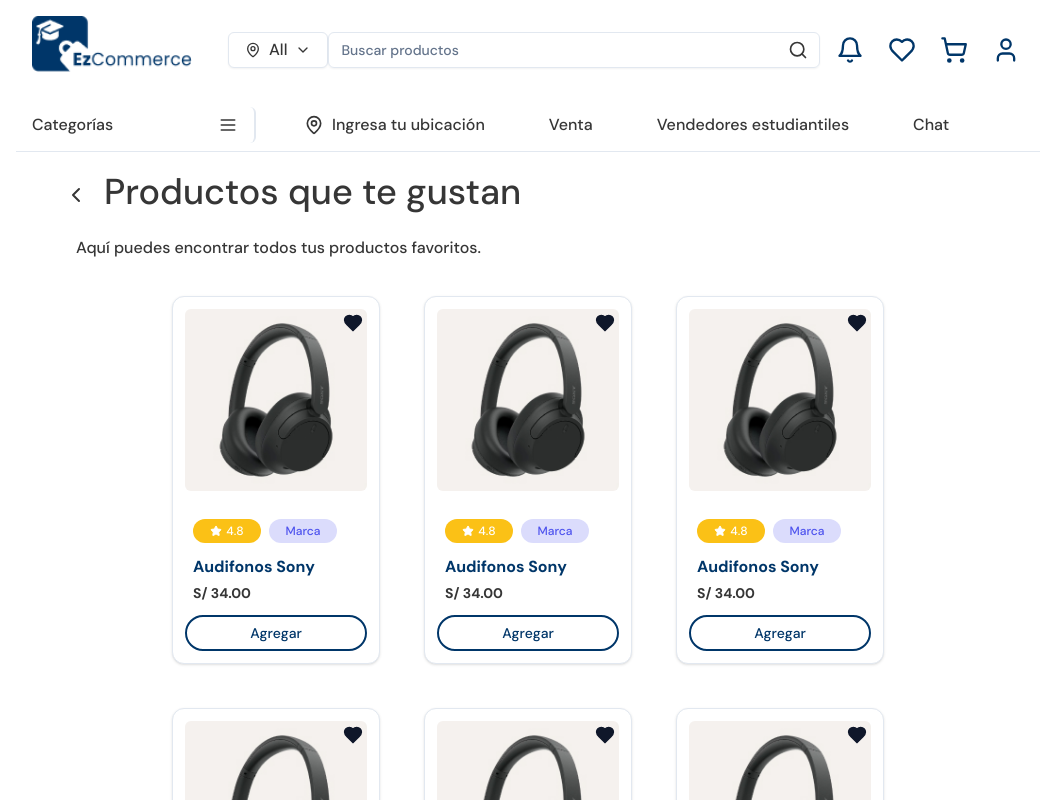
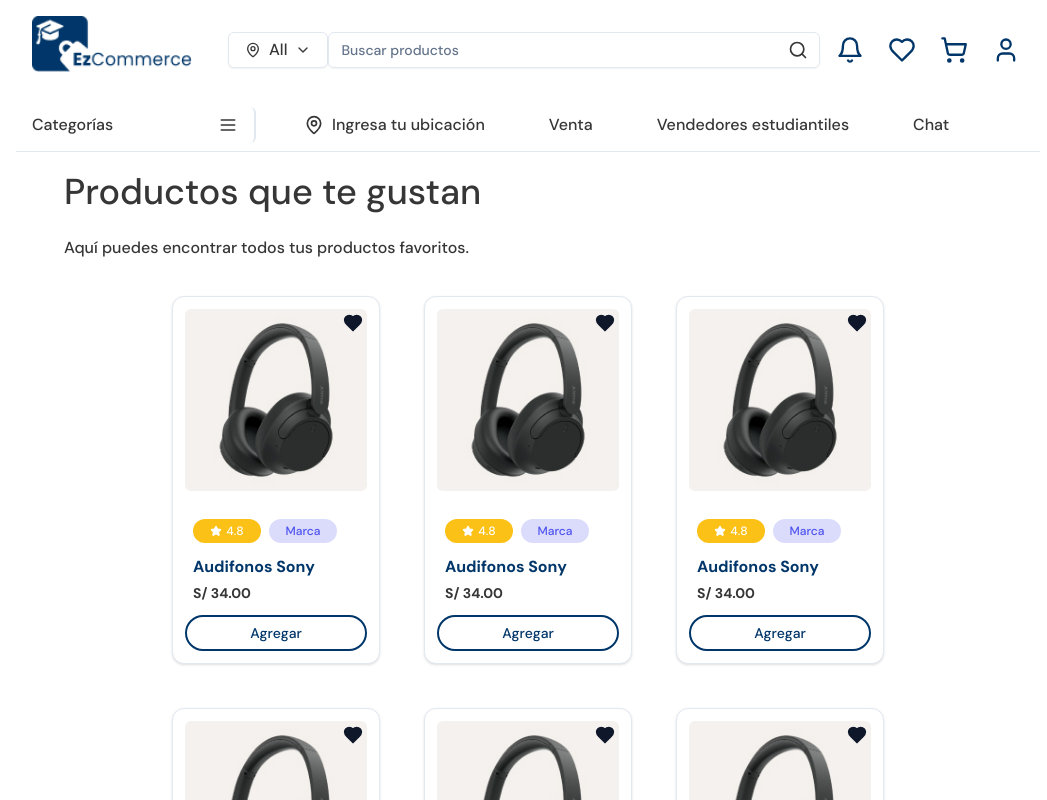
Before and after one commit to angel4uu/ezcommerce-angela-s-version, a React (Vite) app in the folder Desarrollo/PVCU/Fuentes/frontend/: page /favourites in a window 1280 px wide. Shown: the top 800 px of the page, without its empty margins (112-1159 px from the left). Built offline with nearby package versions, Linux system fonts and the light colour scheme.

Commit message:
refactor: remove Link

```diff
--- a/Desarrollo/PVCU/Fuentes/frontend/src/pages/Epica04/FavouritesPage.tsx
+++ b/Desarrollo/PVCU/Fuentes/frontend/src/pages/Epica04/FavouritesPage.tsx
@@ -1,15 +1,10 @@
 import { Helmet } from 'react-helmet-async';
-import { Link, useNavigate } from 'react-router-dom';
 
 import { CardFavourite } from "../../components/Epica04/CardFavourite";
-import { ChevronLeft } from 'lucide-react';
+
 
 export const FavouritesPage = () => {
-  const navigate = useNavigate();
 
-  const handleGoBack = () => {
-    navigate(-1);
-  };
   return (
     <>
       <Helmet>
@@ -18,10 +13,9 @@
 
       <div className='my-3 py-2 px-12 space-y-4'>
         <div className='text-4xl font-sans items-center'>
-            <ChevronLeft className="h-6 w-6 mr-4 inline-block" />
-            <Link to='#' onClick={handleGoBack}>Productos que te gustan</Link>
+          <span>Productos que te gustan</span>
         </div>
-        <div className='flex items-center py-2 px-3'>
+        <div className='flex items-center py-2 px-0'>
             <p className='text-base'>Aquí puedes encontrar todos tus productos favoritos.</p>
 
         </div>
```
